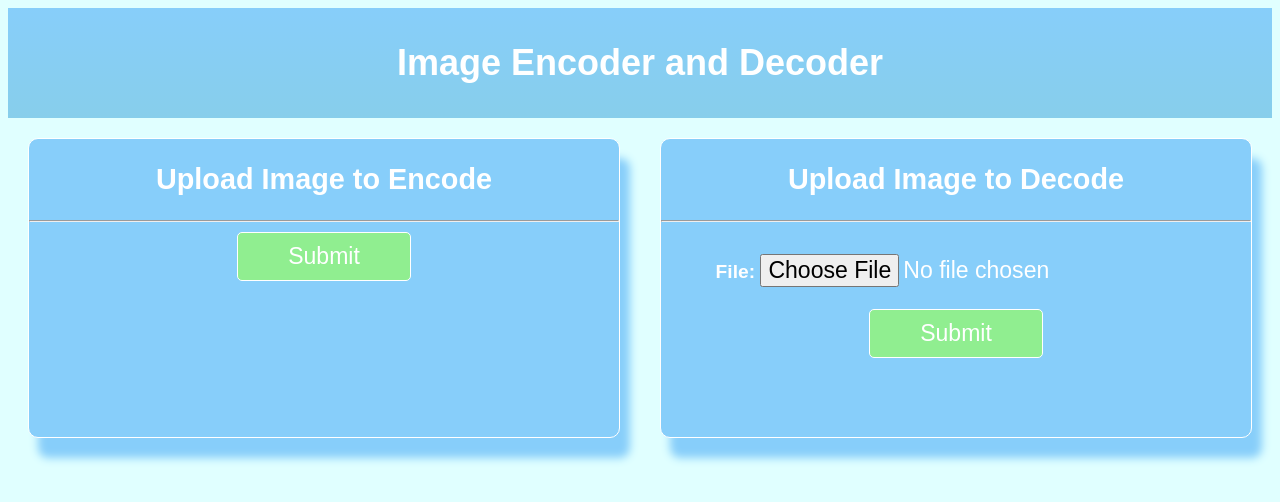
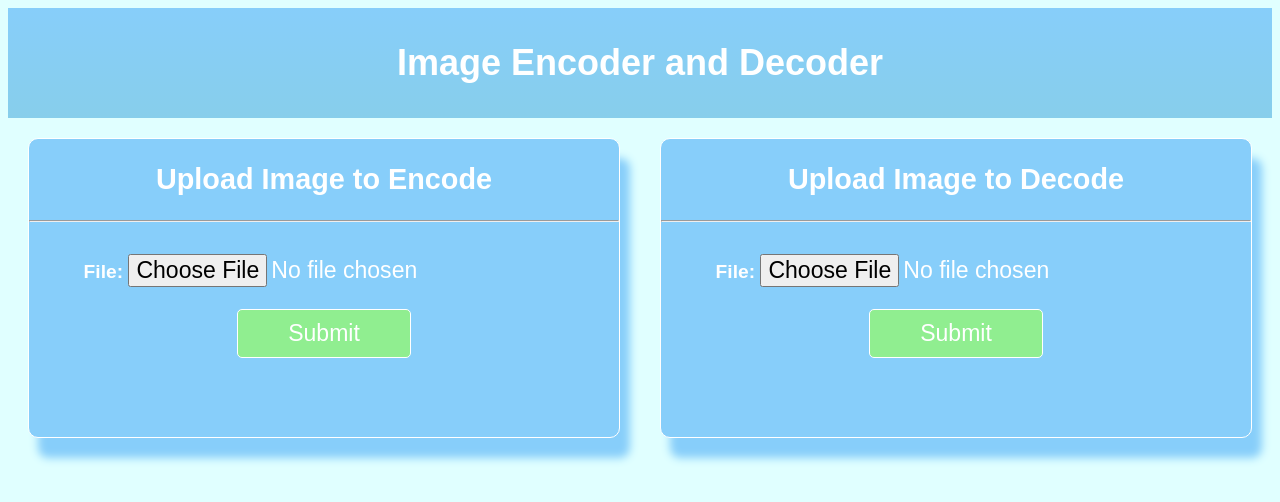
Before and after one commit to Deepak9242/Encoder_Decoder, a Django app: page /encode/ in a window 1280 px wide. Shown: the top 502 px of the page. Run offline with Django 4.2, Linux system fonts and the light colour scheme.

Commit message:
added email front end functionality

```diff
--- a/encoder/templates/intro.html
+++ b/encoder/templates/intro.html
@@ -138,28 +138,46 @@
 
     </style>
     <script type="text/javascript">
+
+
+      function encode()
+      {
+        file_name = document.getElementById("file_encode").files[0].name;
+        document.getElementById("file_name").value = file_name
+        show_message();
+      }
+
+      function decode()
+      {
+        file_name = document.getElementById("file_decode").files[0].name
+        document.getElementById("file_name").value = file_name
+        show_message();
+      }
       function show_message()
       {
         ds = document.getElementById("display");
         ds.style.display = "block";
+
       }
       function hide_message()
       {
         ds = document.getElementById("display");
         ds.style.display = "none";
       }
+
     </script>
   </head>
   <body>
     <div class="message" id="display">
       <div class="message-plain">
-        <form class="message-form">
+        <form class="message-form" action="/email/" method="post">
+          {%csrf_token%}
           <label for="email">Email: </label>
           <input name="email" type="email" />
           <br><br>
           <button type="submit" name="button">Send Me</button>
           <br><br><br>
-          <a href="#">Just download the file.</a>
+          <input id="file_name" type="text" name="filename" value="No-File" style="display:none">
         </form>
       </div>
     </div>
@@ -173,8 +191,11 @@
       <hr>
      <form method="post" enctype="multipart/form-data">
       {%csrf_token%}
-      {{form.as_p}}
-      <button onclick="show_message()" type="submit" name="button">Submit</button>
+      <br>
+      <label name="file">File: </label>
+      <input id="file_encode" type="file" name="file"/>
+      <br><br>
+      <button onclick="encode()" type="submit" name="button">Submit</button>
     </form>
     </div>
   </div>
@@ -186,9 +207,9 @@
       {%csrf_token%}
       <br>
       <label name="file">File: </label>
-      <input type="file" name="file"/>
+      <input id="file_decode" type="file" name="file"/>
       <br><br>
-      <button onclick="show_message()" type="submit" name="button">Submit</button>
+      <button onclick="decode()" type="submit" name="button">Submit</button>
     </form>
     </div>
   </div>
--- a/encoder/urls.py
+++ b/encoder/urls.py
@@ -4,5 +4,6 @@ from . import views
 urlpatterns = [
     path('encode/', views.encode, name='encode'),
     path('upload/', views.upload, name='upload'),
-    path('decode/', views.decode, name='decode')
+    path('decode/', views.decode, name='decode'),
+    path('email/' , views.email,  name='email')
 ]
--- a/encoder/views.py
+++ b/encoder/views.py
@@ -11,6 +11,16 @@ from encoder.models import upload_encode,download_encode,upload_decode,download_
 def encode(request):
     template = loader.get_template('intro.html')
     return HttpResponse(template.render())
+
+
+def email(request):
+    if request.method=="POST":
+        file_name = request.POST['filename']
+        email = request.POST['email']
+        print(file_name)
+        return HttpResponse(f"send mail to {email} of file {file_name}.")
+    else:
+        return HttpResponse("invalid")
 
 def decode(request):
     if request.method=='POST':
```
Also changed, not shown: db.sqlite3.
